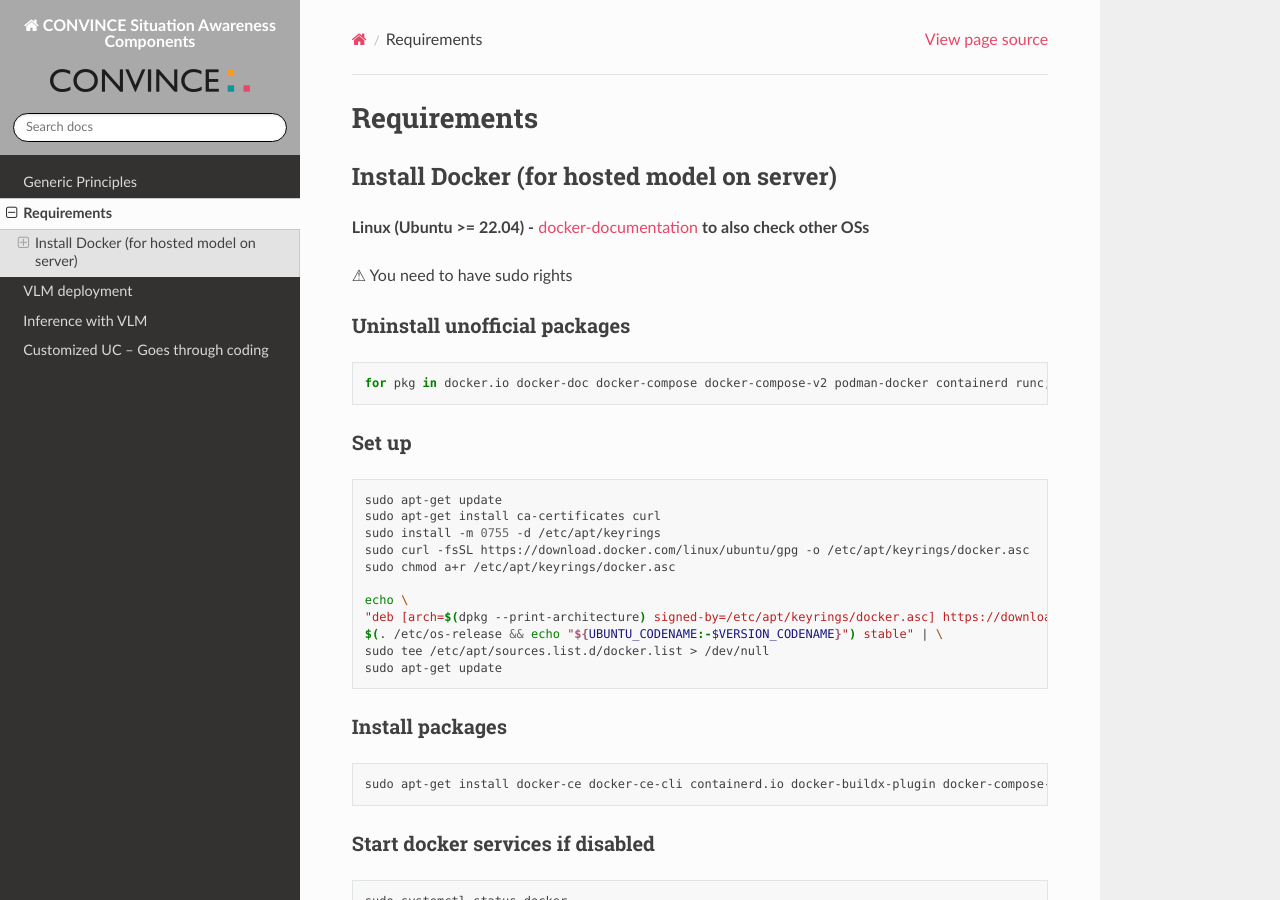
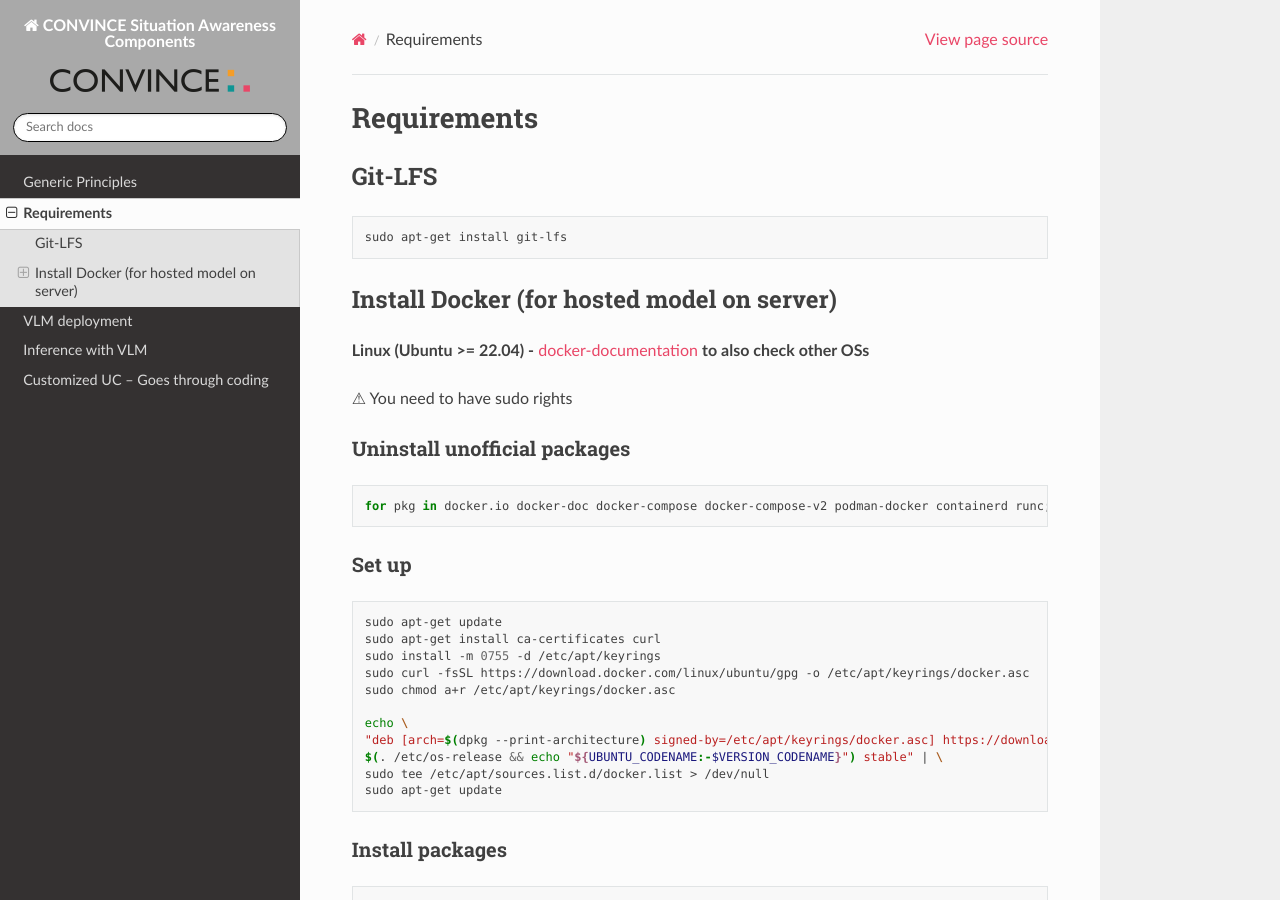
Before and after one commit to convince-project/sit-aw-aip, a Sphinx documentation site: the page built from docs/source/required_installations.rst, in a window 1280 px wide and 900 px high. Built offline with Sphinx 7.4.7 and the Read the Docs theme 3.1.0, drawn with Linux system fonts in a browser that asks for light colours.

Commit message:
'doc update'

```diff
--- a/docs/source/required_installations.rst
+++ b/docs/source/required_installations.rst
@@ -2,6 +2,13 @@
 
 Requirements
 ============
+
+Git-LFS
+-------
+
+.. code-block:: bash
+
+    sudo apt-get install git-lfs
 
 Install Docker (for hosted model on server)
 -------------------------------------------
```
